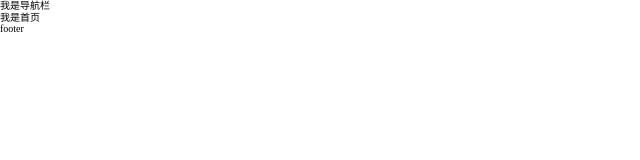
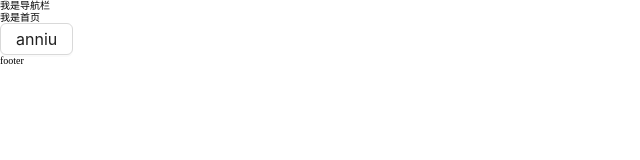
Before and after one commit to XerDemo/react-nextjs-ts-demo, a Next.js app: page / in a window 1280 px wide. Shown: the top 160 px of the page, without its empty margins (0-640 px from the left). Built offline with nearby package versions, Linux system fonts and the light colour scheme.

Commit message:
feat: 引入antd并且自定义主题和字体大小，引入emotion

```diff
--- a/package.json
+++ b/package.json
@@ -11,10 +11,13 @@
     "test": "next test"
   },
   "dependencies": {
+    "@emotion/react": "^11.10.5",
+    "@emotion/styled": "^11.10.5",
     "@next/font": "13.1.1",
     "@types/node": "18.11.18",
     "@types/react": "18.0.26",
     "@types/react-dom": "18.0.10",
+    "antd": "^5.1.2",
     "eslint": "8.31.0",
     "eslint-config-next": "13.1.1",
     "next": "13.1.1",
--- a/pages/_app.tsx
+++ b/pages/_app.tsx
@@ -1,13 +1,26 @@
+import { Button, ConfigProvider } from "antd";
 import Layout from "components/layout";
 import type { AppProps } from "next/app";
+
 import "normalize.css/normalize.css";
 import "../styles/globals.css";
 
 // _app.tsx 入口文件
 export default function App({ Component, pageProps }: AppProps) {
   return (
-    <Layout>
-      <Component {...pageProps} />
-    </Layout>
+    // <ConfigProvider></ConfigProvider> 是antd用来自定义配置的
+    <ConfigProvider
+      theme={{
+        token: {
+          colorPrimary: "#8cf0c6ec",
+          fontSize: 16,
+        },
+      }}
+    >
+      <Layout>
+        <Component {...pageProps} />
+        <Button>anniu</Button>
+      </Layout>
+    </ConfigProvider>
   );
 }
```
Also changed, not shown: 1 other file (tests, documents, lock files or other folders).
